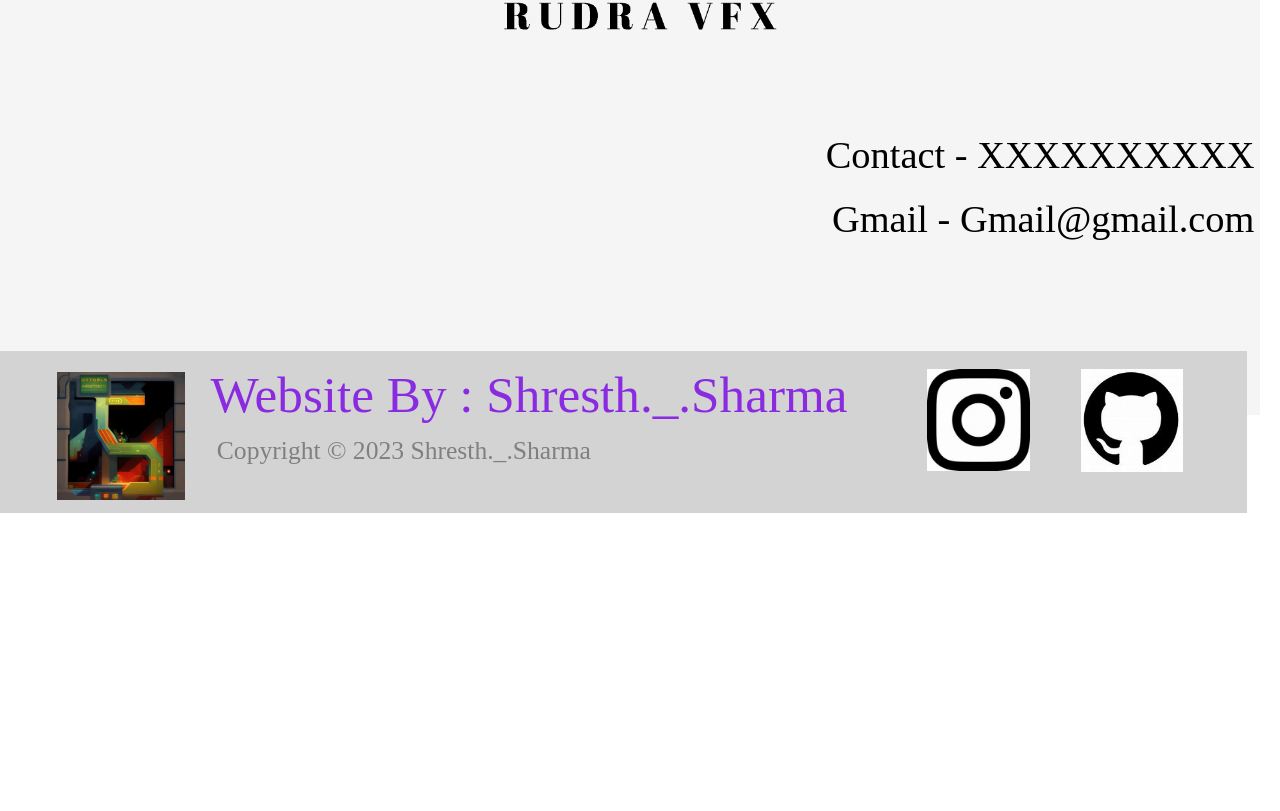
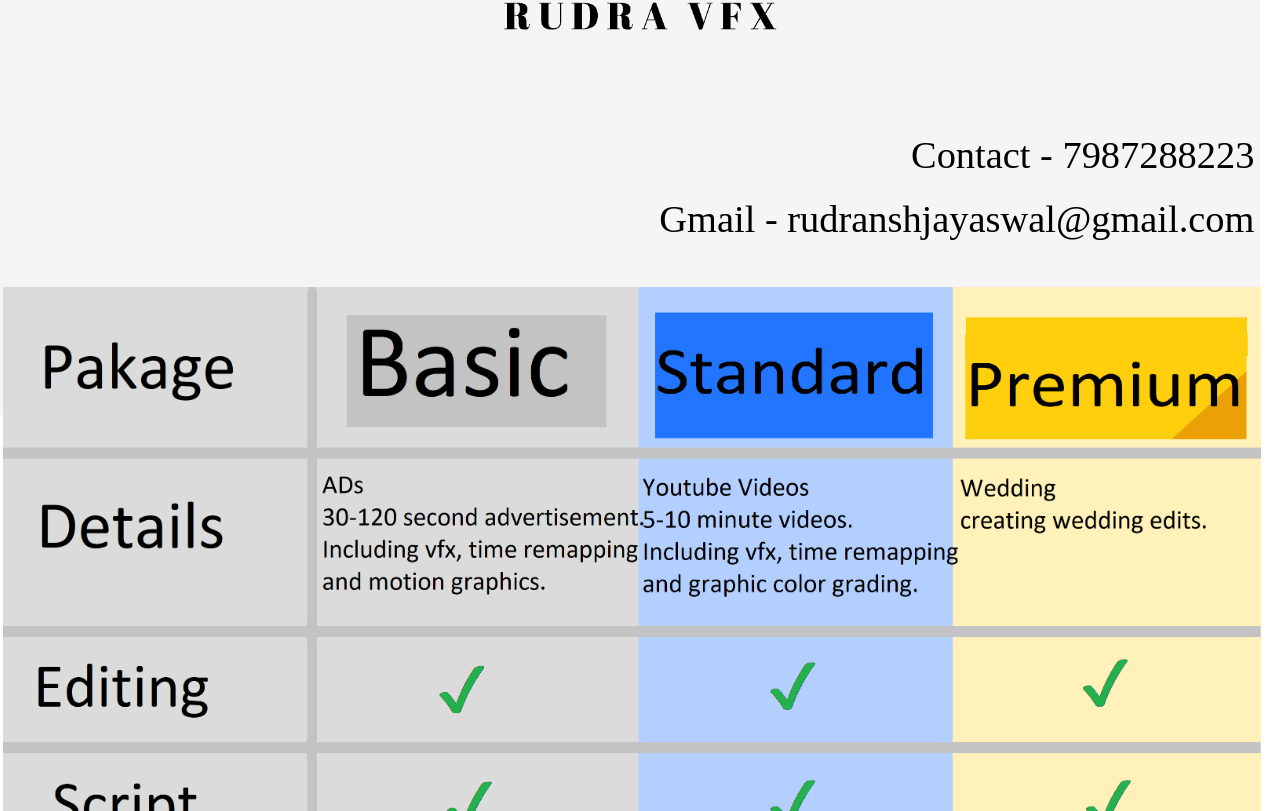
Before and after one commit to Shresth-Sharma-2008/RudraVFX, a plain HTML site: page index.html in a window 1280 px wide. Shown: the part 289-1100 px from the top of the page. Before the commit the page ends 827 px from the top, so only its background shows below. Drawn offline with Linux system fonts and the light colour scheme.

Commit message:
Add files via upload

```diff
--- a/index.html
+++ b/index.html
@@ -13,10 +13,11 @@
             <img src="photo/main.png" id="photomain">
         </center>
         <!-- <h1 id="name">Rudra VFX</h1> -->
-        <p id="contact">Contact - XXXXXXXXXX</p>
-        <p id="mail">Gmail - Gmail@gmail.com</p>
+        <p id="contact">Contact - 7987288223</p>
+        <p id="mail">Gmail - rudranshjayaswal@gmail.com</p>
     </div>
-    <a href="sjdfkl">
+    <img src="photo/data.png" id="data">
+    <a href="#">
         <div id="bottom">
             <!-- <img src="photo/empty.png" style="width:100vw;height:12vw"> -->
             <img id="bottomimg" src="photo/logo.png">
--- a/main.css
+++ b/main.css
@@ -35,9 +35,15 @@ body{
     font-size:3vw;
     right:2vw;
 }
+#data{
+    position:absolute;
+    top:45vw;
+    left:0.25vw;
+    width:98.25vw;
+}
 #bottom{
     position: absolute;
-    top:50vw;
+    top:175vw;
     padding-top:1vh;
     padding-bottom:2vw;
     min-width:98vw;
```
Also changed, not shown: photo/basic.png (added), photo/data.png (added), photo/medium.png (added), photo/premium.png (added).
